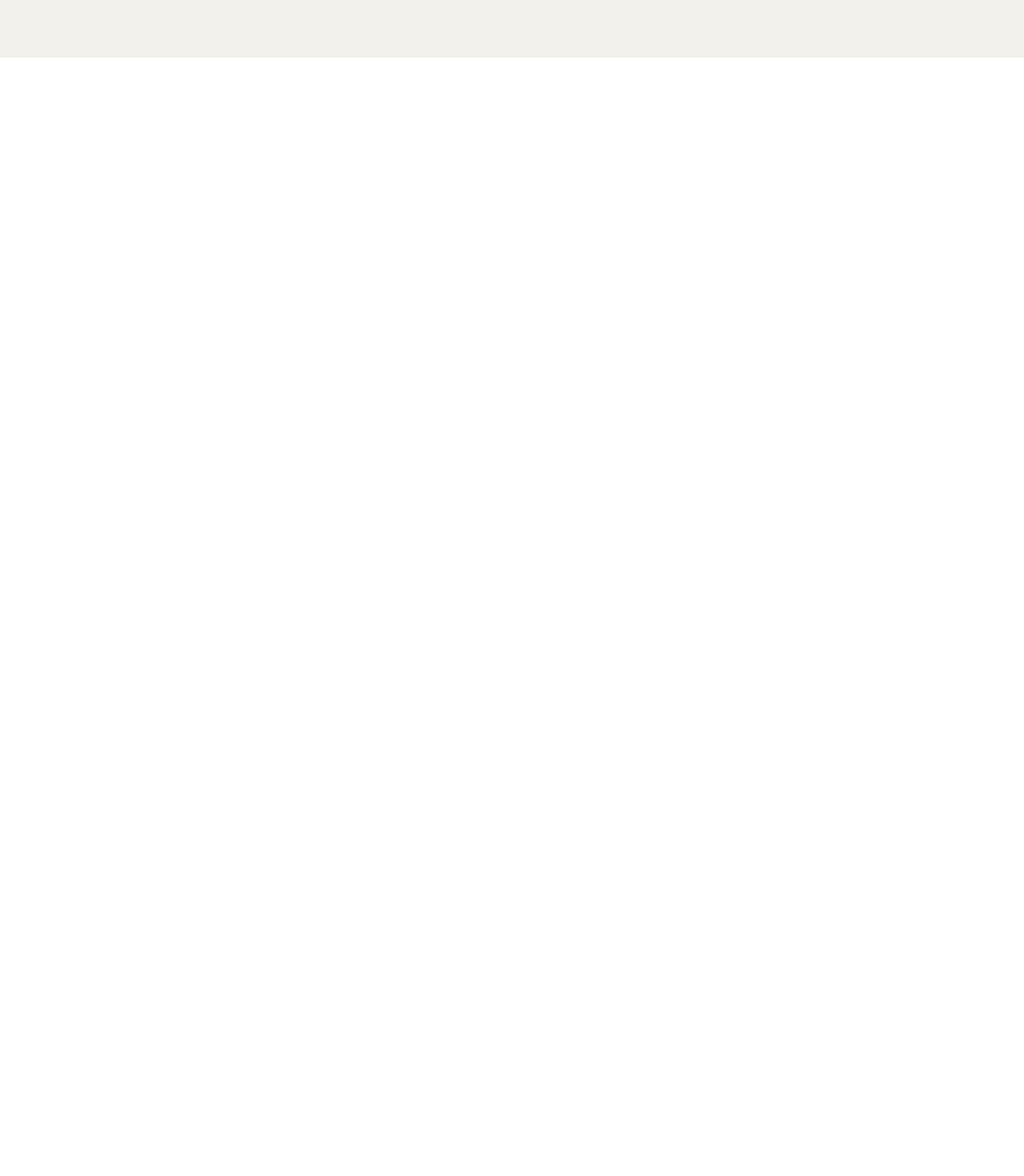
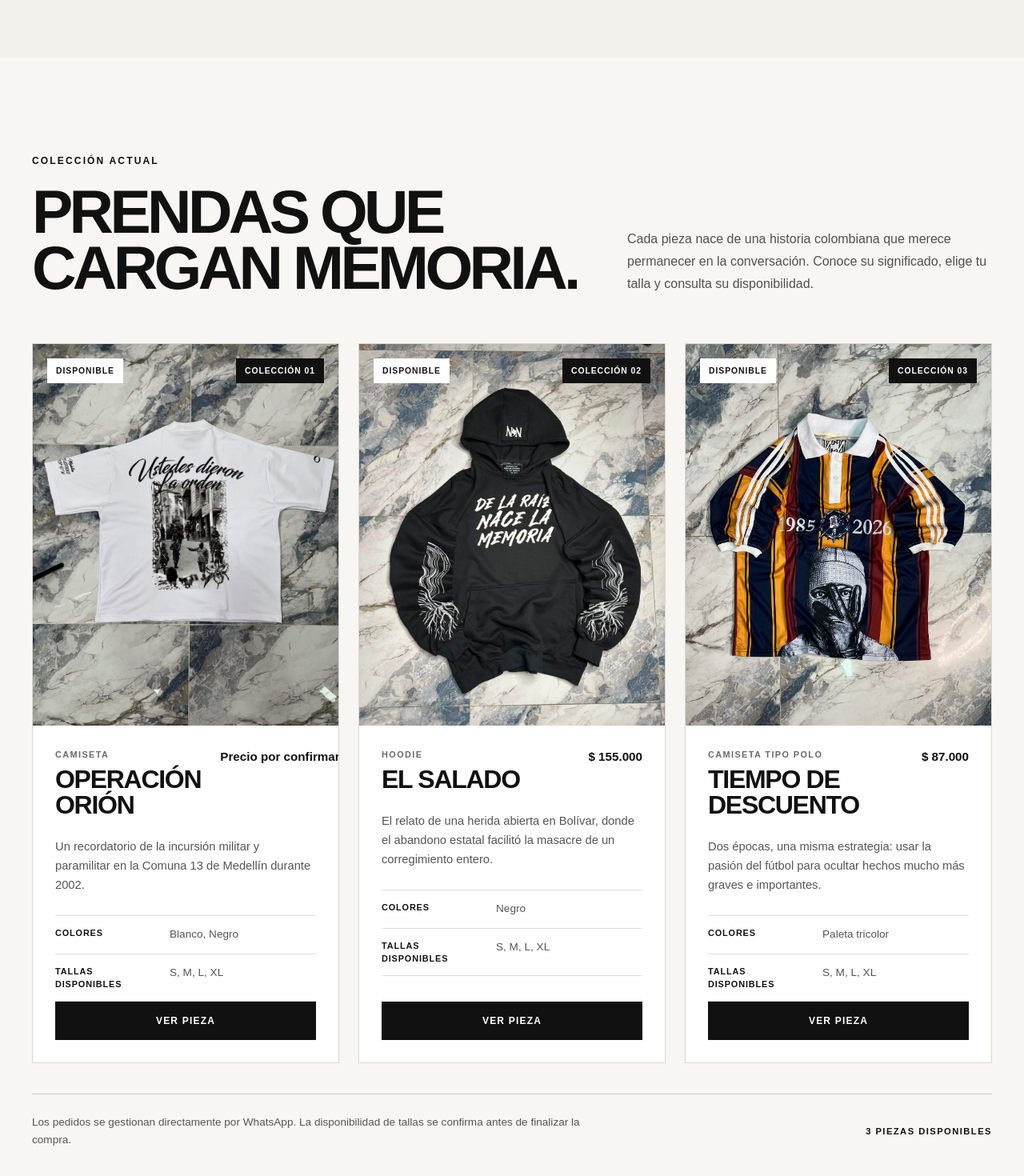
Before and after one commit to JoungDev/nn-Landing, a Vue app: page / in a window 1280 px wide. Shown: the part 1836-3306 px from the top of the page at 80% size. Before the commit the page ends 1908 px from the top, so only its background shows below. Built offline with nearby package versions, Linux system fonts and the light colour scheme.

Commit message:
feat: add dynamic product catalog

```diff
--- a/src/App.vue
+++ b/src/App.vue
@@ -2,6 +2,7 @@
 import SiteHeader from './components/layout/SiteHeader.vue'
 import HeroSection from './components/sections/HeroSection.vue';
 import AboutSection from './components/sections/AboutSection.vue';
+import CatalogSection from './components/sections/CatalogSection.vue';
 </script>
 
 <template>
@@ -9,5 +10,6 @@ import AboutSection from './components/sections/AboutSection.vue';
   <main>
     <HeroSection />
     <AboutSection />
+    <CatalogSection />
   </main>
 </template>
--- /dev/null
+++ b/src/components/catalog/ProductCard.vue
@@ -0,0 +1,258 @@
+<script setup>
+import { computed } from 'vue'
+import { formatCurrency } from '../../utils/formatCurrency'
+
+const props = defineProps({
+  product: {
+    type: Object,
+    required: true,
+  },
+})
+
+const availableSizes = computed(() => {
+  return props.product.sizes
+    .filter((size) => size.available)
+    .map((size) => size.label)
+    .join(', ')
+})
+
+const statusText = computed(() => {
+  const statusLabels = {
+    available: 'Disponible',
+    'low-stock': 'Últimas unidades',
+    'sold-out': 'Agotado',
+  }
+
+  return statusLabels[props.product.status] ?? 'Consultar'
+})
+</script>
+
+<template>
+  <article class="product-card">
+    <div class="product-card__media">
+      <img
+        class="product-card__image"
+        :src="product.images[0].src"
+        :alt="product.images[0].alt"
+      />
+
+      <span
+        class="product-card__status"
+        :class="`product-card__status--${product.status}`"
+      >
+        {{ statusText }}
+      </span>
+
+      <span class="product-card__number">
+        Colección {{ product.collectionNumber }}
+      </span>
+    </div>
+
+    <div class="product-card__content">
+      <div class="product-card__heading">
+        <div>
+          <p class="product-card__type">{{ product.garmentType }}</p>
+          <h3 class="product-card__name">{{ product.name }}</h3>
+        </div>
+
+        <p class="product-card__price">
+          {{ formatCurrency(product.price) }}
+        </p>
+      </div>
+
+      <p class="product-card__description">
+        {{ product.shortDescription }}
+      </p>
+
+      <dl class="product-card__details">
+        <div>
+          <dt>Colores</dt>
+          <dd>{{ product.colors.join(', ') }}</dd>
+        </div>
+
+        <div>
+          <dt>Tallas disponibles</dt>
+          <dd>{{ availableSizes || 'Agotadas' }}</dd>
+        </div>
+      </dl>
+
+      <button
+        class="product-card__button"
+        type="button"
+      >
+        Ver pieza
+      </button>
+    </div>
+  </article>
+</template>
+
+<style scoped>
+.product-card {
+  display: flex;
+  flex-direction: column;
+  overflow: hidden;
+  color: #111111;
+  background-color: #ffffff;
+  border: 1px solid #d9d7d1;
+}
+
+.product-card__media {
+  position: relative;
+  aspect-ratio: 4 / 5;
+  overflow: hidden;
+  background-color: #e7e5df;
+}
+
+.product-card__image {
+  width: 100%;
+  height: 100%;
+  object-fit: cover;
+  transition: transform 500ms ease;
+}
+
+.product-card:hover .product-card__image {
+  transform: scale(1.035);
+}
+
+.product-card__status,
+.product-card__number {
+  position: absolute;
+  top: 18px;
+  padding: 8px 11px;
+  font-size: 0.65rem;
+  font-weight: 800;
+  letter-spacing: 0.09em;
+  text-transform: uppercase;
+}
+
+.product-card__status {
+  left: 18px;
+  color: #111111;
+  background-color: #ffffff;
+}
+
+.product-card__status--sold-out {
+  color: #ffffff;
+  background-color: #111111;
+}
+
+.product-card__status--low-stock {
+  color: #111111;
+  background-color: #e7db54;
+}
+
+.product-card__number {
+  right: 18px;
+  color: #ffffff;
+  background-color: #111111;
+}
+
+.product-card__content {
+  display: flex;
+  flex: 1;
+  flex-direction: column;
+  padding: 28px;
+}
+
+.product-card__heading {
+  display: flex;
+  align-items: flex-start;
+  justify-content: space-between;
+  gap: 24px;
+}
+
+.product-card__type {
+  margin-bottom: 6px;
+  color: #6a6a6a;
+  font-size: 0.68rem;
+  font-weight: 800;
+  letter-spacing: 0.13em;
+  text-transform: uppercase;
+}
+
+.product-card__name {
+  font-size: clamp(1.6rem, 2.5vw, 2.2rem);
+  line-height: 1;
+  letter-spacing: -0.04em;
+  text-transform: uppercase;
+}
+
+.product-card__price {
+  flex-shrink: 0;
+  font-size: 0.95rem;
+  font-weight: 800;
+}
+
+.product-card__description {
+  margin-top: 24px;
+  color: #555555;
+  font-size: 0.92rem;
+  line-height: 1.65;
+}
+
+.product-card__details {
+  display: grid;
+  margin-top: 26px;
+  border-top: 1px solid #dddddd;
+}
+
+.product-card__details div {
+  display: grid;
+  grid-template-columns: 125px 1fr;
+  padding-block: 13px;
+  border-bottom: 1px solid #dddddd;
+  gap: 18px;
+}
+
+.product-card__details dt {
+  font-size: 0.68rem;
+  font-weight: 800;
+  letter-spacing: 0.08em;
+  text-transform: uppercase;
+}
+
+.product-card__details dd {
+  margin: 0;
+  color: #555555;
+  font-size: 0.85rem;
+}
+
+.product-card__button {
+  width: 100%;
+  min-height: 48px;
+  margin-top: auto;
+  padding-inline: 20px;
+  color: #ffffff;
+  background-color: #111111;
+  border: 1px solid #111111;
+  cursor: pointer;
+  font-size: 0.75rem;
+  font-weight: 800;
+  letter-spacing: 0.1em;
+  text-transform: uppercase;
+  transition:
+    color 200ms ease,
+    background-color 200ms ease;
+}
+
+.product-card__button:hover {
+  color: #111111;
+  background-color: transparent;
+}
+
+@media (max-width: 480px) {
+  .product-card__content {
+    padding: 22px;
+  }
+
+  .product-card__heading {
+    flex-direction: column;
+    gap: 12px;
+  }
+
+  .product-card__details div {
+    grid-template-columns: 1fr;
+    gap: 5px;
+  }
+}
+</style>
--- /dev/null
+++ b/src/components/catalog/ProductGrid.vue
@@ -0,0 +1,40 @@
+<script setup>
+import ProductCard from './ProductCard.vue'
+
+defineProps({
+  products: {
+    type: Array,
+    required: true,
+  },
+})
+</script>
+
+<template>
+  <div class="product-grid">
+    <ProductCard
+      v-for="product in products"
+      :key="product.id"
+      :product="product"
+    />
+  </div>
+</template>
+
+<style scoped>
+.product-grid {
+  display: grid;
+  grid-template-columns: repeat(3, minmax(0, 1fr));
+  gap: 24px;
+}
+
+@media (max-width: 980px) {
+  .product-grid {
+    grid-template-columns: repeat(2, minmax(0, 1fr));
+  }
+}
+
+@media (max-width: 650px) {
+  .product-grid {
+    grid-template-columns: 1fr;
+  }
+}
+</style>
--- /dev/null
+++ b/src/components/sections/CatalogSection.vue
@@ -0,0 +1,138 @@
+<script setup>
+import ProductGrid from '../catalog/ProductGrid.vue'
+import { products } from '../../data/products'
+</script>
+
+<template>
+  <section
+    id="coleccion"
+    class="catalog"
+    aria-labelledby="catalog-title"
+  >
+    <div class="catalog__container">
+      <header class="catalog__header">
+        <div>
+          <p class="catalog__eyebrow">Colección actual</p>
+
+          <h2
+            id="catalog-title"
+            class="catalog__title"
+          >
+            Prendas que cargan memoria.
+          </h2>
+        </div>
+
+        <p class="catalog__introduction">
+          Cada pieza nace de una historia colombiana que merece permanecer en
+          la conversación. Conoce su significado, elige tu talla y consulta su
+          disponibilidad.
+        </p>
+      </header>
+
+      <ProductGrid :products="products" />
+
+      <div class="catalog__note">
+        <p>
+          Los pedidos se gestionan directamente por WhatsApp. La disponibilidad
+          de tallas se confirma antes de finalizar la compra.
+        </p>
+
+        <span>{{ products.length }} piezas disponibles</span>
+      </div>
+    </div>
+  </section>
+</template>
+
+<style scoped>
+.catalog {
+  color: #111111;
+  background-color: #f7f6f2;
+}
+
+.catalog__container {
+  width: min(100% - 40px, 1200px);
+  margin-inline: auto;
+  padding-block: 120px;
+}
+
+.catalog__header {
+  display: grid;
+  grid-template-columns: minmax(0, 1.2fr) minmax(280px, 0.8fr);
+  align-items: end;
+  margin-bottom: 60px;
+  gap: 60px;
+}
+
+.catalog__eyebrow {
+  margin-bottom: 20px;
+  font-size: 0.75rem;
+  font-weight: 800;
+  letter-spacing: 0.18em;
+  text-transform: uppercase;
+}
+
+.catalog__title {
+  max-width: 750px;
+  font-size: clamp(3rem, 6vw, 6.5rem);
+  font-weight: 900;
+  line-height: 0.9;
+  letter-spacing: -0.06em;
+  text-transform: uppercase;
+}
+
+.catalog__introduction {
+  max-width: 500px;
+  color: #505050;
+  font-size: 1rem;
+  line-height: 1.75;
+}
+
+.catalog__note {
+  display: flex;
+  align-items: center;
+  justify-content: space-between;
+  margin-top: 38px;
+  padding-top: 24px;
+  border-top: 1px solid #c9c7c1;
+  gap: 30px;
+}
+
+.catalog__note p {
+  max-width: 690px;
+  color: #555555;
+  font-size: 0.85rem;
+  line-height: 1.6;
+}
+
+.catalog__note span {
+  flex-shrink: 0;
+  font-size: 0.7rem;
+  font-weight: 800;
+  letter-spacing: 0.13em;
+  text-transform: uppercase;
+}
+
+@media (max-width: 850px) {
+  .catalog__container {
+    padding-block: 90px;
+  }
+
+  .catalog__header {
+    grid-template-columns: 1fr;
+    margin-bottom: 44px;
+    gap: 30px;
+  }
+}
+
+@media (max-width: 560px) {
+  .catalog__container {
+    width: min(100% - 32px, 1200px);
+    padding-block: 72px;
+  }
+
+  .catalog__note {
+    align-items: flex-start;
+    flex-direction: column;
+  }
+}
+</style>
--- /dev/null
+++ b/src/utils/formatCurrency.js
@@ -0,0 +1,12 @@
+export function formatCurrency(value) {
+  if (value === null || value === undefined) {
+    return 'Precio por confirmar'
+  }
+
+  return new Intl.NumberFormat('es-CO', {
+    style: 'currency',
+    currency: 'COP',
+    minimumFractionDigits: 0,
+    maximumFractionDigits: 0,
+  }).format(value)
+}
```
